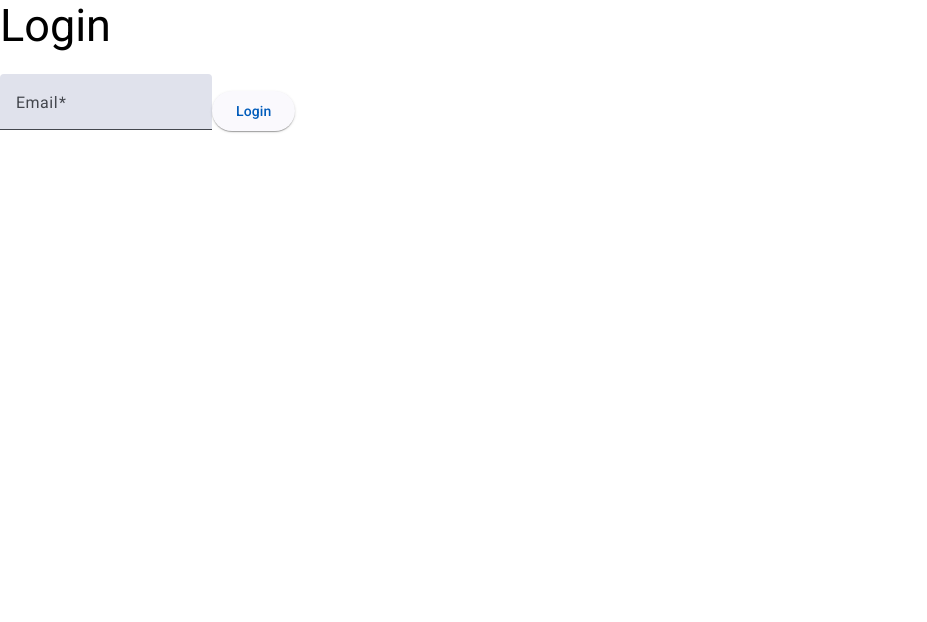
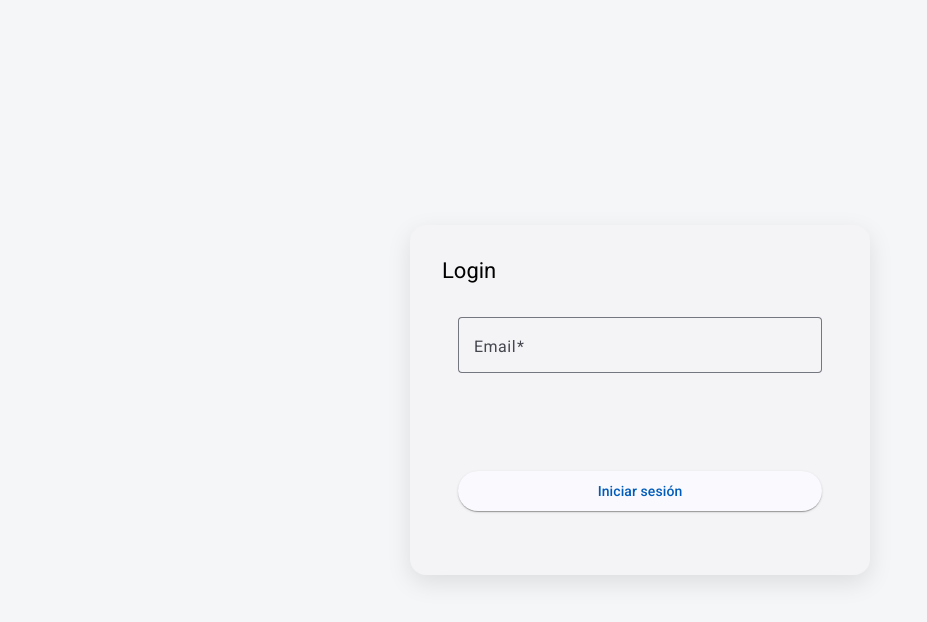
Before and after one commit to Jeuxseh/TecAlliance, an Angular app: page /login in a window 1280 px wide. Shown: the top 622 px of the page, without its empty margins (0-927 px from the left). Built offline with nearby package versions, Linux system fonts and the light colour scheme.

Commit message:
Login stylized and finished.

```diff
--- a/src/app/features/login/login.component.css
+++ b/src/app/features/login/login.component.css
@@ -0,0 +1,51 @@
+.login-container {
+    display: flex;
+    justify-content: center;
+    align-items: center;
+    height: 100vh;
+    background: #f4f6f8;
+
+    .title {
+        margin-bottom: 2rem;
+    }
+
+    .login-card {
+        width: 100%;
+        max-width: 460px;
+        height: 350px;
+        padding: 2rem;
+        border-radius: 16px;
+        box-shadow: 0 8px 24px rgba(0, 0, 0, 0.1);
+
+        .card-content {
+            height: 100%;
+
+            .form-container {
+                height: 100%;
+                display: flex;
+                flex-direction: column;
+                justify-content: space-between;
+
+                .login-button {
+                    width: 100%;
+                    margin-bottom: 1rem;
+                }
+
+                .full-width {
+                    width: 100%;
+                }
+
+                .error {
+                    min-height: 1.5rem;
+                    color: transparent;
+                    font-size: 0.9rem;
+                    transition: color 0.3s;
+                }
+
+                .error.visible {
+                    color: #d32f2f;
+                }
+            }
+        }
+    }
+}
--- a/src/app/features/login/login.component.html
+++ b/src/app/features/login/login.component.html
@@ -1,11 +1,22 @@
 <div class="login-container">
-    <h2>Login</h2>
-    <form (ngSubmit)="login()">
-      <mat-form-field appearance="fill">
-        <mat-label>Email</mat-label>
-        <input matInput [(ngModel)]="email" name="email" required />
-      </mat-form-field>
-      <button mat-raised-button color="primary" type="submit">Login</button>
-    </form>
-    <p *ngIf="error" class="error">{{ error }}</p>
+  <mat-card class="login-card">
+    <mat-card-title class="title">Login</mat-card-title>
+    <mat-card-content class="card-content">
+      <form class="form-container" (ngSubmit)="login()">
+
+        <div>
+          <mat-form-field appearance="outline" class="full-width">
+            <mat-label>Email</mat-label>
+            <input matInput [(ngModel)]="email" name="email" required />
+          </mat-form-field>
+          <p class="error" [class.visible]="!!error">{{ error || '' }}</p>
+        </div>
+
+        <button mat-raised-button color="primary" type="submit" class="login-button">
+          Iniciar sesión
+        </button>
+      </form>
+
+    </mat-card-content>
+  </mat-card>
 </div>
--- a/src/app/features/login/login.component.ts
+++ b/src/app/features/login/login.component.ts
@@ -1,6 +1,7 @@
 import { Component } from '@angular/core';
 import { FormsModule } from '@angular/forms';
 import { MatButtonModule } from '@angular/material/button';
+import { MatCardModule } from '@angular/material/card';
 import { MatFormFieldModule } from '@angular/material/form-field';
 import { MatInputModule } from '@angular/material/input';
 import { AuthService } from '../../core/services/auth/auth.service';
@@ -10,7 +11,7 @@ import { CommonModule } from '@angular/common';
 @Component({
   selector: 'app-login',
   standalone: true,
-  imports: [CommonModule, FormsModule, MatFormFieldModule, MatInputModule, MatButtonModule],
+  imports: [CommonModule, FormsModule, MatFormFieldModule, MatInputModule, MatButtonModule, MatCardModule],
   templateUrl: './login.component.html',
   styleUrl: './login.component.css'
 })
@@ -25,11 +26,15 @@ export class LoginComponent {
   ) {}
 
   public login() {
+    if(!this.email){
+      this.error = "Correo inválido. Por favor, introduzca un correo."
+      return;
+    }
     const success = this.auth.login(this.email);
-    if (success) {
-      this.router.navigateByUrl('/home');
-    } else {
-      this.error = 'Correo inválido. Usa un correo @tecalliance.com';
+    if (!success) {
+      this.error = 'Correo inválido. Usa un correo @tecalliance.com.';
+      return;
     }
+    this.router.navigateByUrl('/home');
   }
 }
```
